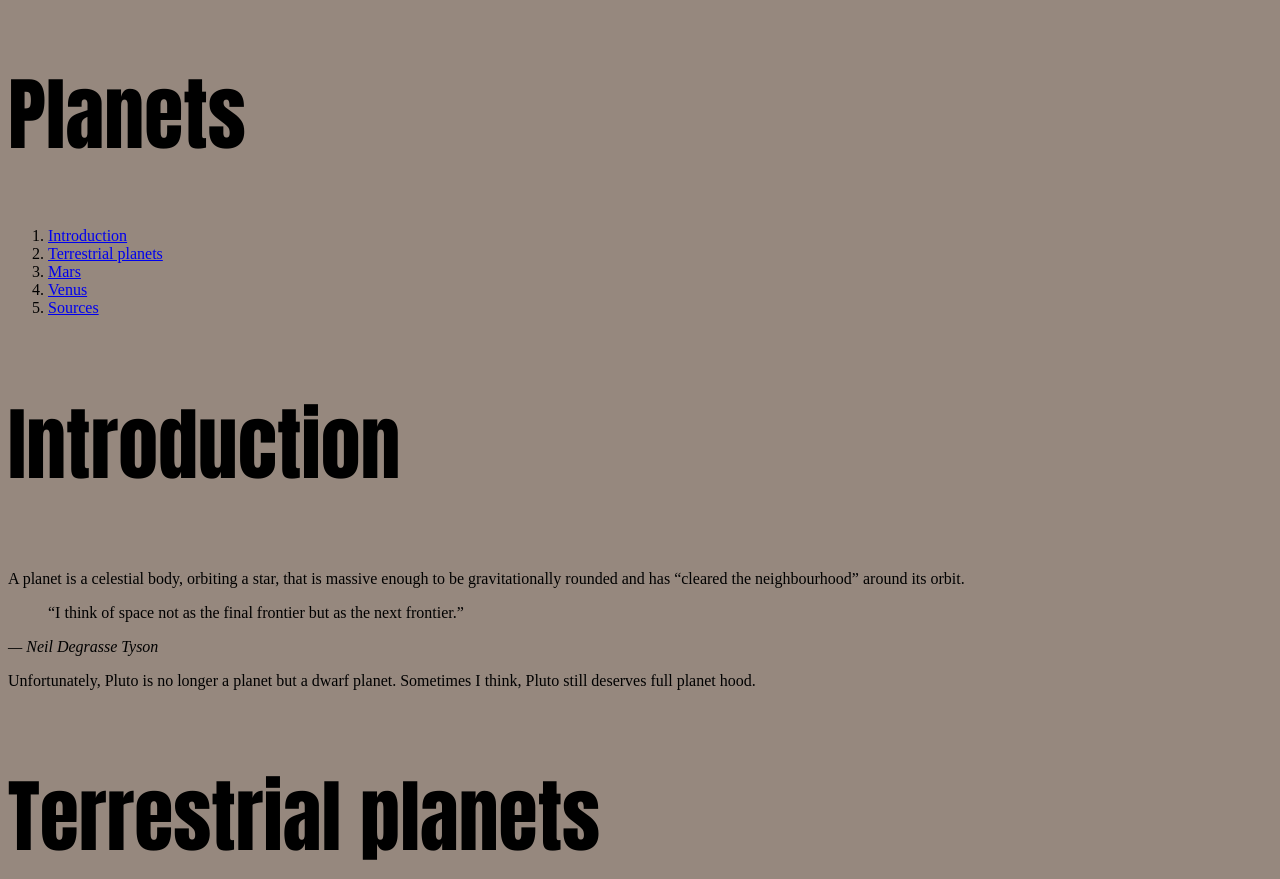
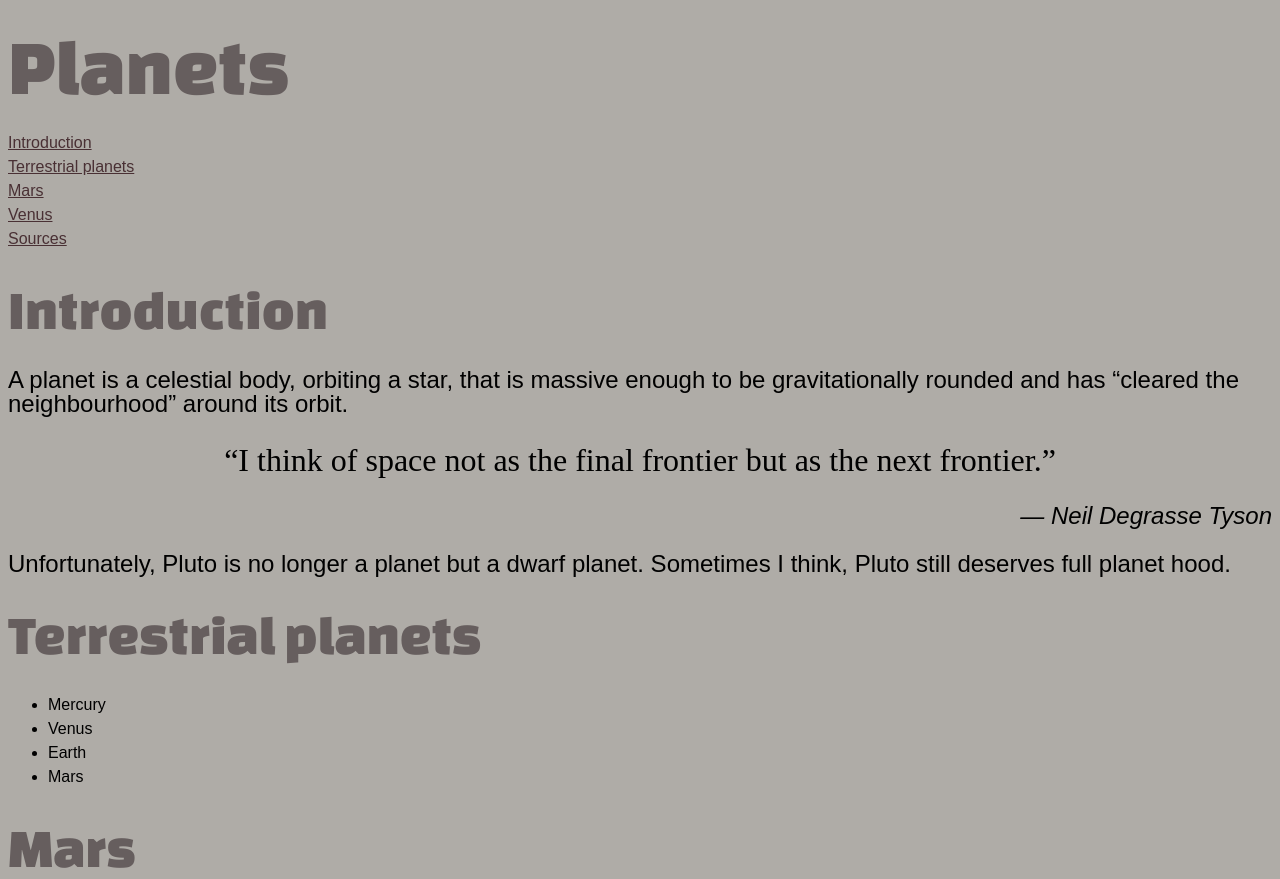
Before and after one commit to anthonyaubrey/dsn1674-assignment-3, a plain HTML site: page index.html in a window 1280 px wide. Shown: the top 879 px of the page. Drawn offline with Linux system fonts and the light colour scheme.

Commit message:
Added multiple css elements
h1,h2,lists, text order

```diff
--- a/css/general.css
+++ b/css/general.css
@@ -1,14 +1,42 @@
 html {
-  background-color: #96887E;
+  background-color: #AFACA7;
+  font-family: "Arial", sans-serif;
+  line-height: 1.5rem;
 }
 
 h1, h2 {
   font-weight: normal;
   font-size: 5rem;
   font style: normal;
-  font-family: 'Anton', sans-serif;
+  font-family: 'Changa One', cursive;
+  color: #665E5E;
 }
 
 h2 {
-  font-size:
+  font-size: 3.5rem;
 }
+
+ol {
+  list-style-type: none;
+  padding: 0;
+
+
+}
+
+a {
+  color: #493034;
+}
+
+.right {
+  text-align: right;
+}
+
+.center {
+  text-align: center;
+  font-size: 2rem;
+  font-family: serif;
+  font-style: italic,bold;
+}
+p {
+  font-size: 1.5rem;
+}
--- a/index.html
+++ b/index.html
@@ -4,7 +4,7 @@
     <meta charset="utf-8">
     <title>Planets</title>
     <link href="css/general.css" rel="stylesheet">
-    <link href='http://fonts.googleapis.com/css?family=Anton' rel='stylesheet' type='text/css'>
+    <link href='http://fonts.googleapis.com/css?family=Changa+One' rel='stylesheet' type='text/css'>
   </head>
   <body>
 
@@ -25,9 +25,9 @@
 
   <p>A planet is a celestial body, orbiting a star, that is massive enough to be gravitationally rounded and has “cleared the neighbourhood” around its orbit.</p>
 
-  <blockquote>“I think of space not as the final frontier but as the next frontier.”</blockquote>
+  <blockquote class="center">“I think of space not as the final frontier but as the next frontier.”</blockquote>
 
-  <cite>— Neil Degrasse Tyson</cite>
+  <p class="right"><cite>— Neil Degrasse Tyson</cite></p>
 
   <p>Unfortunately, Pluto is no longer a planet but a dwarf planet. Sometimes I think, Pluto still deserves full planet hood.</p>
 
```
